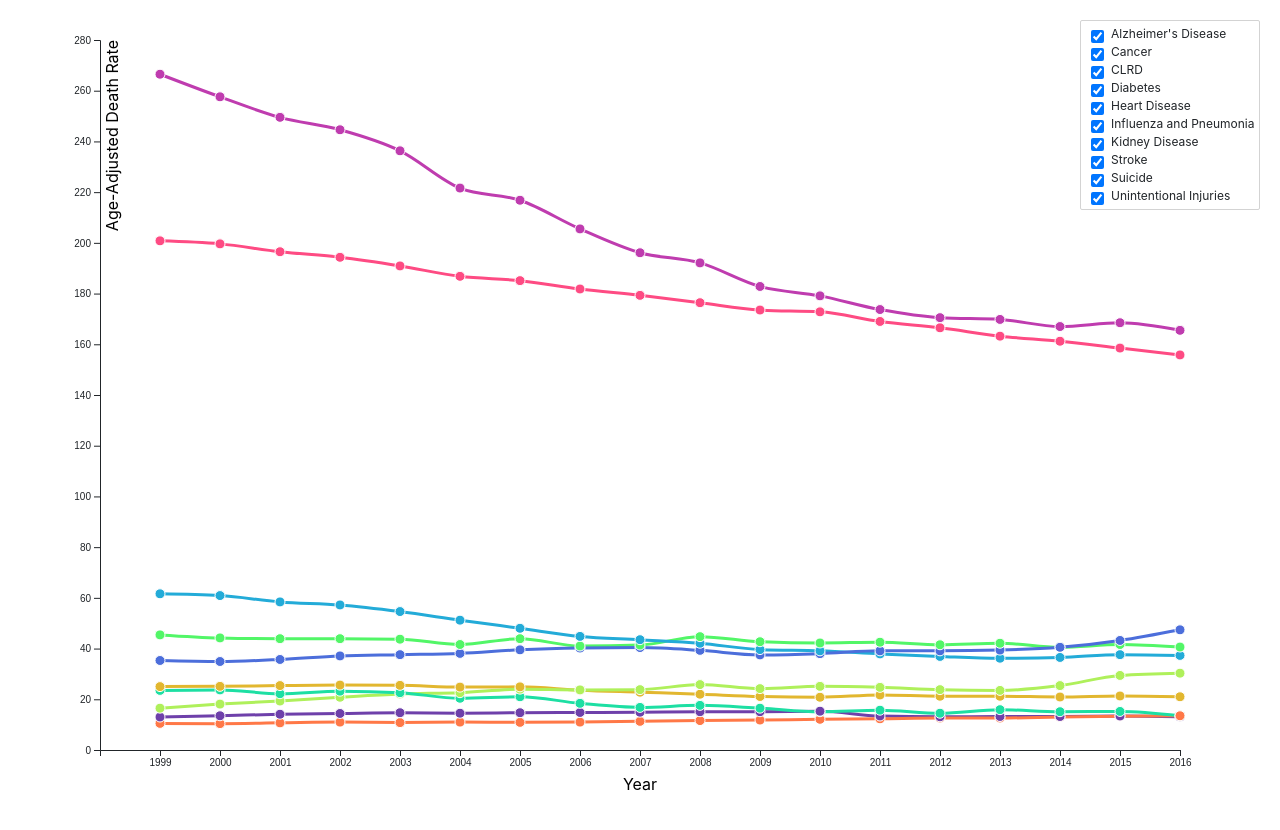
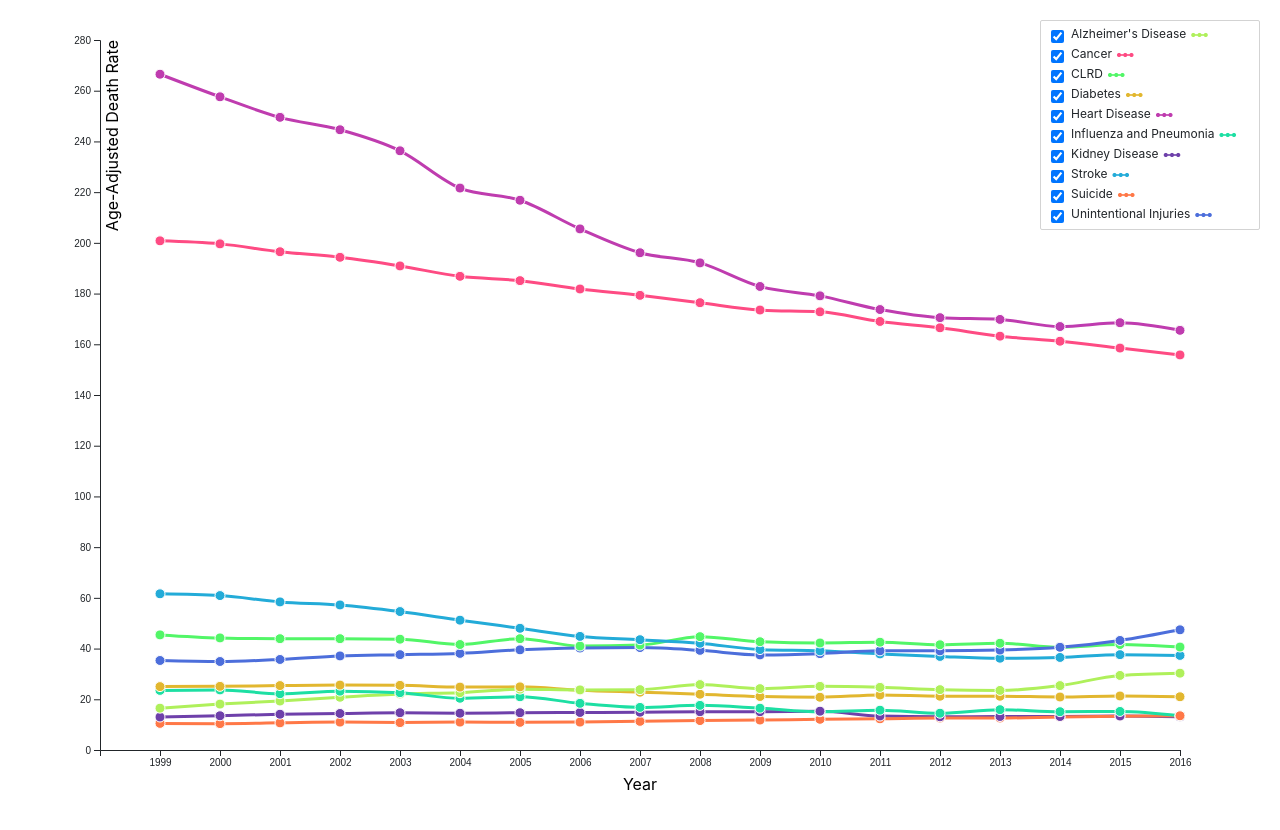
Before and after one commit to amtoney524/narrative-visualization, a plain HTML site: page death-rates-1999-2016.html in a window 1280 px wide. Drawn offline with nearby package versions, Linux system fonts and the light colour scheme.

Commit message:
Color legend to view

```diff
--- a/death-rates-1999-2016.html
+++ b/death-rates-1999-2016.html
@@ -11,6 +11,10 @@
 
   <!-- Bootstrap CSS -->
   <link rel="stylesheet" href="https://stackpath.bootstrapcdn.com/bootstrap/4.3.1/css/bootstrap.min.css" integrity="sha384-ggOyR0iXCbMQv3Xipma34MD+dH/1fQ784/j6cY/iJTQUOhcWr7x9JvoRxT2MZw1T" crossorigin="anonymous">
+
+  <!-- Material Icons font -->
+  <link href="https://fonts.googleapis.com/icon?family=Material+Icons"
+      rel="stylesheet">
 
   <title>NCHS - Leading Causes of Death: United States</title>
 
@@ -51,29 +55,61 @@
       stroke: #fff;
     }
 
-    mark {
-      border-radius: 3px;
-      color: white
-    }
-
-    mark.hd {
-      background-color: rgb(191, 60, 175);
-    }
-
-    mark.st {
-      background-color: rgb(35, 171, 216);
-    }
-
     #forms {
-      width: 180px;
+      width: 220px;
       font-size: 12px;
-      line-height: 18px;
       position: absolute;
       z-index: 10;
       background-color: white;
       border: 1px solid lightgrey;
       border-radius: 2px;
       padding: 4px;
+      vertical-align: middle;
+    }
+
+    .icon {
+      font-size: 20px;
+      vertical-align: middle;
+    }
+
+    .az {
+      color:  rgb(175, 240, 91);
+    }
+
+    .cr {
+      color: rgb(254, 75, 131);
+    }
+
+    .cd {
+      color: rgb(82, 246, 103);
+    }
+
+    .db {
+      color: rgb(226, 183, 47);
+    }
+
+    .hd {
+      color: rgb(191, 60, 175);
+    }
+
+    .if {
+       color:  rgb(29, 223, 163);
+    }
+
+    .kd {
+      color: rgb(110, 64, 170);
+    }
+
+    .st {
+      color:  rgb(35, 171, 216);
+    }
+
+    .su {
+      color: rgb(255, 120, 71);
+    }
+
+    .ui {
+      color: rgb(76, 110, 219);
     }
 
     #forms > div {
@@ -114,43 +150,43 @@
   <div id="forms">
     <div class="form-check">
       <input class="form-check-input" id="alzheimersdisease" type="checkbox" checked>
-      <label class="form-check-label" for="alzheimersdisease">Alzheimer's Disease</label>
+      <label class="form-check-label" for="alzheimersdisease">Alzheimer's Disease <i class="material-icons icon az">linear_scale</i></label>
     </div>
     <div class="form-check">
       <input class="form-check-input" id="cancer" type="checkbox" checked>
-      <label class="form-check-label" for="cancer">Cancer</label>
+      <label class="form-check-label" for="cancer">Cancer <i class="material-icons icon cr">linear_scale</i></label>
     </div>
     <div class="form-check">
       <input class="form-check-input" id="clrd" type="checkbox" checked>
-      <label class="form-check-label" for="clrd">CLRD</label>
+      <label class="form-check-label" for="clrd">CLRD <i class="material-icons icon cd">linear_scale</i></label>
     </div>
     <div class="form-check">
       <input class="form-check-input" id="diabetes" type="checkbox" checked>
-      <label class="form-check-label" for="diabetes">Diabetes</label>
+      <label class="form-check-label" for="diabetes">Diabetes <i class="material-icons icon db">linear_scale</i></label>
     </div>
     <div class="form-check">
       <input class="form-check-input" id="heartdisease" type="checkbox" checked>
-      <label class="form-check-label" for="heartdisease">Heart Disease</label>
+      <label class="form-check-label" for="heartdisease">Heart Disease <i class="material-icons icon hd">linear_scale</i></label>
     </div>
     <div class="form-check">
       <input class="form-check-input" id="influenzaandpneumonia" type="checkbox" checked>
-      <label class="form-check-label" for="influenzaandpneumonia">Influenza and Pneumonia</label>
+      <label class="form-check-label" for="influenzaandpneumonia">Influenza and Pneumonia <i class="material-icons icon if">linear_scale</i></label>
     </div>
     <div class="form-check">
       <input class="form-check-input" id="kidneydisease" type="checkbox" checked>
-      <label class="form-check-label" for="kidneydisease">Kidney Disease</label>
+      <label class="form-check-label" for="kidneydisease">Kidney Disease <i class="material-icons icon kd">linear_scale</i></label>
     </div>
     <div class="form-check">
       <input class="form-check-input" id="stroke" type="checkbox" checked>
-      <label class="form-check-label" for="stroke">Stroke</label>
+      <label class="form-check-label" for="stroke">Stroke <i class="material-icons icon st">linear_scale</i></label>
     </div>
     <div class="form-check">
       <input class="form-check-input" id="suicide" type="checkbox" checked>
-      <label class="form-check-label" for="suicide">Suicide</label>
+      <label class="form-check-label" for="suicide">Suicide <i class="material-icons icon su">linear_scale</i></label>
     </div>
     <div class="form-check">
       <input class="form-check-input" id="unintentionalinjuries" type="checkbox" checked>
-      <label class="form-check-label" for="unintentionalinjuries">Unintentional Injuries</label>
+      <label class="form-check-label" for="unintentionalinjuries">Unintentional Injuries <i class="material-icons icon ui">linear_scale</i></label>
     </div>
   </div>
 
@@ -377,7 +413,9 @@
         .attr("transform", "rotate(-90)")
         .text("Age-Adjusted Death Rate");
 
-      d3.select("#forms").style("left", (width + margin.left + margin.right - 200) + "px").style("top", (margin.top - 20)  + "px");
+      d3.select("#forms").style("left", (width + margin.left + margin.right - 240) + "px").style("top", (margin.top - 20)  + "px");
+
+
 
 
 
```
